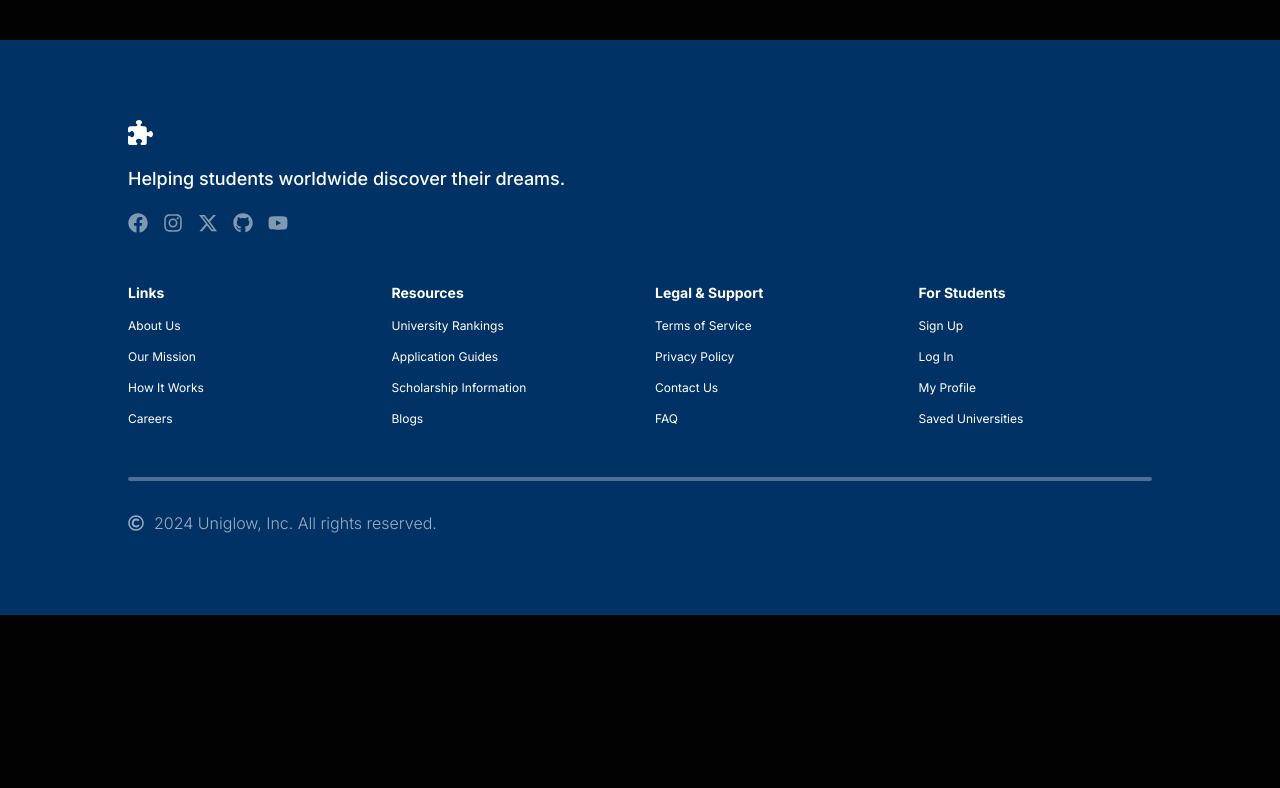
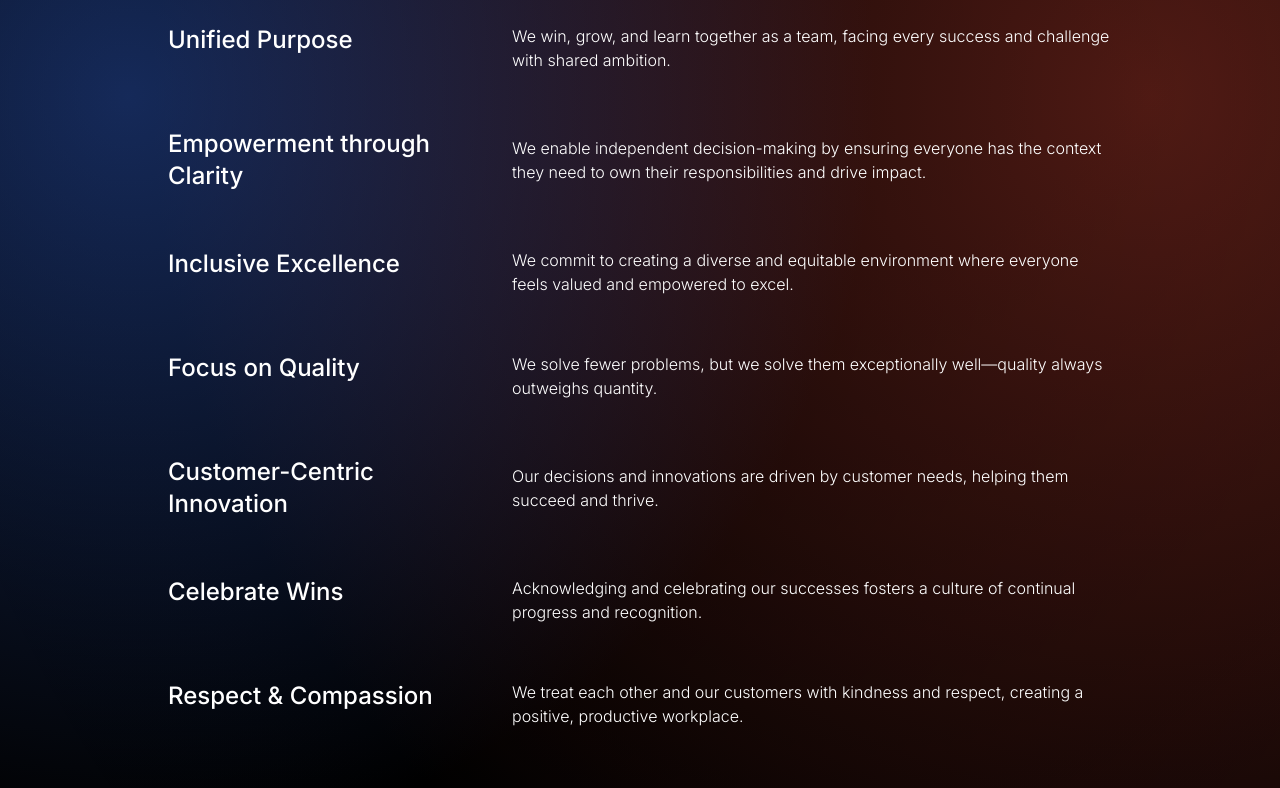
Before and after one commit to ebeeyuuu/react-uniglow, a Next.js app: page /pages/about/corporateresponsibility in a window 1280 px wide. Shown: the part 820-1608 px from the top of the page. Before the commit the page ends 1435 px from the top, so only its background shows below. Built offline with nearby package versions, Linux system fonts and the light colour scheme.

Commit message:
finished corporate responsibility page

```diff
--- /dev/null
+++ b/src/app/components/About/CorporateResponsibility/WorkEthics.tsx
@@ -0,0 +1,96 @@
+import React from "react";
+
+const WorkEthics = () => {
+  return (
+    <div className="w-full h-full flex flex-col gap-4 justify-center items-center">
+      <div className="my-6 min-h-[100px] border rounded-full border-zinc-400">
+        {" "}
+      </div>
+      <div className="text-4xl scale-100 max-md:scale-[70%] font-bold text-center">
+        How we work:
+      </div>
+
+      <div className="w-full h-full flex justify-between items-start px-32 mx-auto gap-10 max-[1250px]:flex-col max-w-[1200px] mt-16 max-[1300px]:items-center max-[1250px]:max-w-[800px]">
+        <div className="text-2xl font-medium text-left self-start">
+          Unified Purpose
+        </div>
+        <div className="text-base font-light max-w-[600px]">
+          We win, grow, and learn together as a team, facing every success and
+          challenge with shared ambition.
+        </div>
+      </div>
+
+      <div className="w-full h-full flex justify-between items-start px-32 mx-auto gap-10 max-[1250px]:flex-col max-w-[1200px] mt-10 max-[1300px]:items-center max-[1250px]:max-w-[800px]">
+        <div className="text-2xl font-medium text-left self-start">
+          Empowerment through Clarity
+        </div>
+        <div className="text-base font-light max-w-[600px]">
+          We enable independent decision-making by ensuring everyone has the
+          context they need to own their responsibilities and drive impact.
+        </div>
+      </div>
+
+      <div className="w-full h-full flex justify-between items-start px-32 mx-auto gap-10 max-[1250px]:flex-col max-w-[1200px] mt-10 max-[1300px]:items-center max-[1250px]:max-w-[800px]">
+        <div className="text-2xl font-medium text-left self-start">
+          Inclusive Excellence
+        </div>
+        <div className="text-base font-light max-w-[600px]">
+          We commit to creating a diverse and equitable environment where
+          everyone feels valued and empowered to excel.
+        </div>
+      </div>
+
+      <div className="w-full h-full flex justify-between items-start px-32 mx-auto gap-10 max-[1250px]:flex-col max-w-[1200px] mt-10 max-[1300px]:items-center max-[1250px]:max-w-[800px]">
+        <div className="text-2xl font-medium text-left self-start">
+          Focus on Quality
+        </div>
+        <div className="text-base font-light max-w-[600px]">
+          We solve fewer problems, but we solve them exceptionally well—quality
+          always outweighs quantity.
+        </div>
+      </div>
+
+      <div className="w-full h-full flex justify-between items-start px-32 mx-auto gap-10 max-[1250px]:flex-col max-w-[1200px] mt-10 max-[1300px]:items-center max-[1250px]:max-w-[800px]">
+        <div className="text-2xl font-medium text-left self-start">
+          Customer-Centric Innovation
+        </div>
+        <div className="text-base font-light max-w-[600px]">
+          Our decisions and innovations are driven by customer needs, helping
+          them succeed and thrive.
+        </div>
+      </div>
+
+      <div className="w-full h-full flex justify-between items-start px-32 mx-auto gap-10 max-[1250px]:flex-col max-w-[1200px] mt-10 max-[1300px]:items-center max-[1250px]:max-w-[800px]">
+        <div className="text-2xl font-medium text-left self-start">
+          Celebrate Wins
+        </div>
+        <div className="text-base font-light max-w-[600px]">
+          Acknowledging and celebrating our successes fosters a culture of
+          continual progress and recognition.
+        </div>
+      </div>
+
+      <div className="w-full h-full flex justify-between items-start px-32 mx-auto gap-10 max-[1250px]:flex-col max-w-[1200px] mt-10 max-[1300px]:items-center max-[1250px]:max-w-[800px]">
+        <div className="text-2xl font-medium text-left self-start">
+          Respect & Compassion
+        </div>
+        <div className="text-base font-light max-w-[600px]">
+          We treat each other and our customers with kindness and respect,
+          creating a positive, productive workplace.
+        </div>
+      </div>
+
+      <div className="w-full h-full flex justify-between items-start px-32 mx-auto gap-10 max-[1250px]:flex-col max-w-[1200px] mt-10 max-[1300px]:items-center mb-16 max-[1250px]:max-w-[800px]">
+        <div className="text-2xl font-medium text-left self-start">
+          Challenge Ideas, Elevate Solutions
+        </div>
+        <div className="text-base font-light max-w-[600px]">
+          We encourage challenging ideas—not individuals—to innovate and build
+          solutions that reshape our industry.
+        </div>
+      </div>
+    </div>
+  );
+};
+
+export default WorkEthics;
--- a/src/app/globals.css
+++ b/src/app/globals.css
@@ -202,3 +202,15 @@ html.lenis body {
       transparent 1500px);
   background-size: cover;
 }
+
+.multiple-large-radial-bg {
+  background: radial-gradient(circle at 10% 50%,
+      rgba(61, 119, 255, 0.35),
+      rgba(0, 0, 0, 0.2),
+      transparent 1500px),
+    radial-gradient(circle at 90% 50%,
+      rgba(255, 81, 61, 0.35),
+      rgba(0, 0, 0),
+      transparent 2000px);
+  background-size: cover;
+}
--- a/src/app/pages/about/corporateresponsibility/page.tsx
+++ b/src/app/pages/about/corporateresponsibility/page.tsx
@@ -8,12 +8,18 @@ import Footer from "@/app/components/LandingPage/Footer";
 const Hero = lazy(
   () => import("@/app/components/About/CorporateResponsibility/Hero"),
 );
+const WorkEthics = lazy(
+  () => import("@/app/components/About/CorporateResponsibility/WorkEthics"),
+);
 
 const Home = () => {
   return (
     <Suspense fallback={<Loading />}>
       <NavBar />
-      <Hero />
+      <div className="w-full h-full multiple-large-radial-bg">
+        <Hero />
+        <WorkEthics />
+      </div>
       <Footer />
     </Suspense>
   );
```
